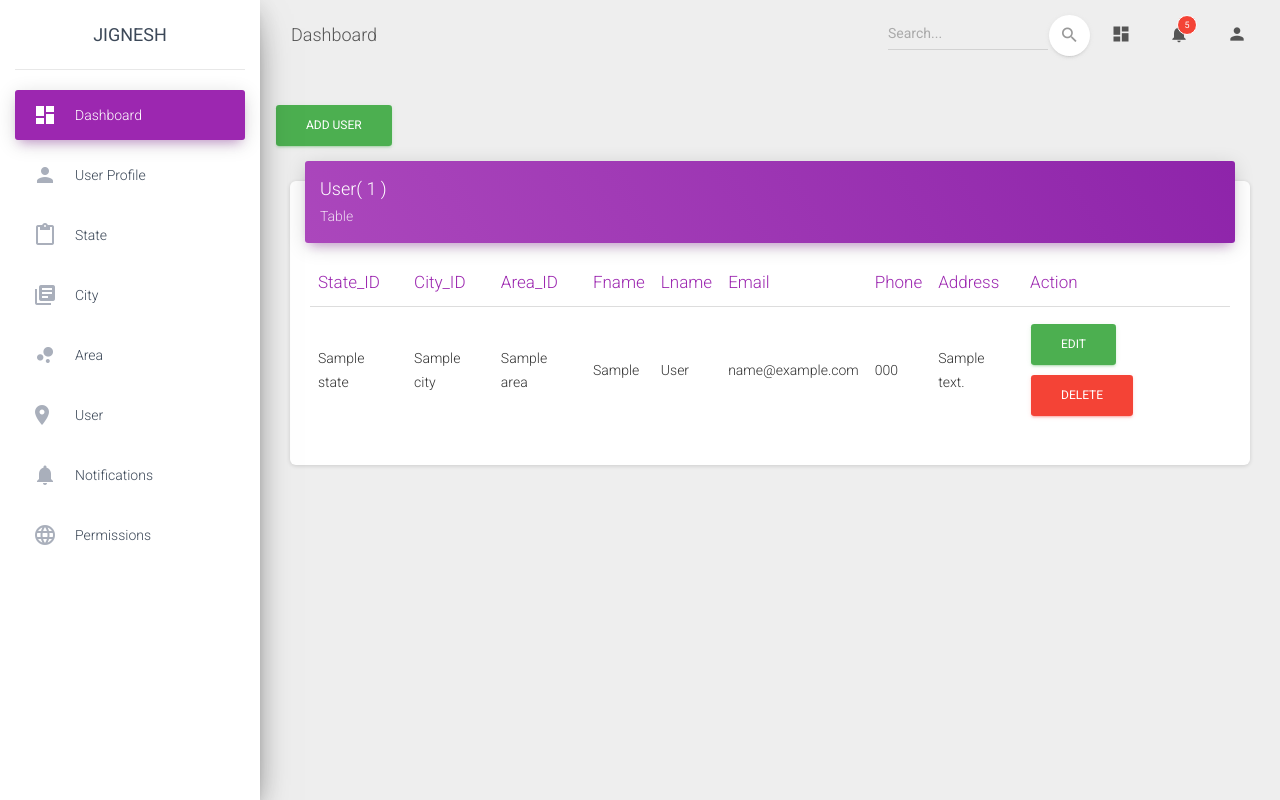
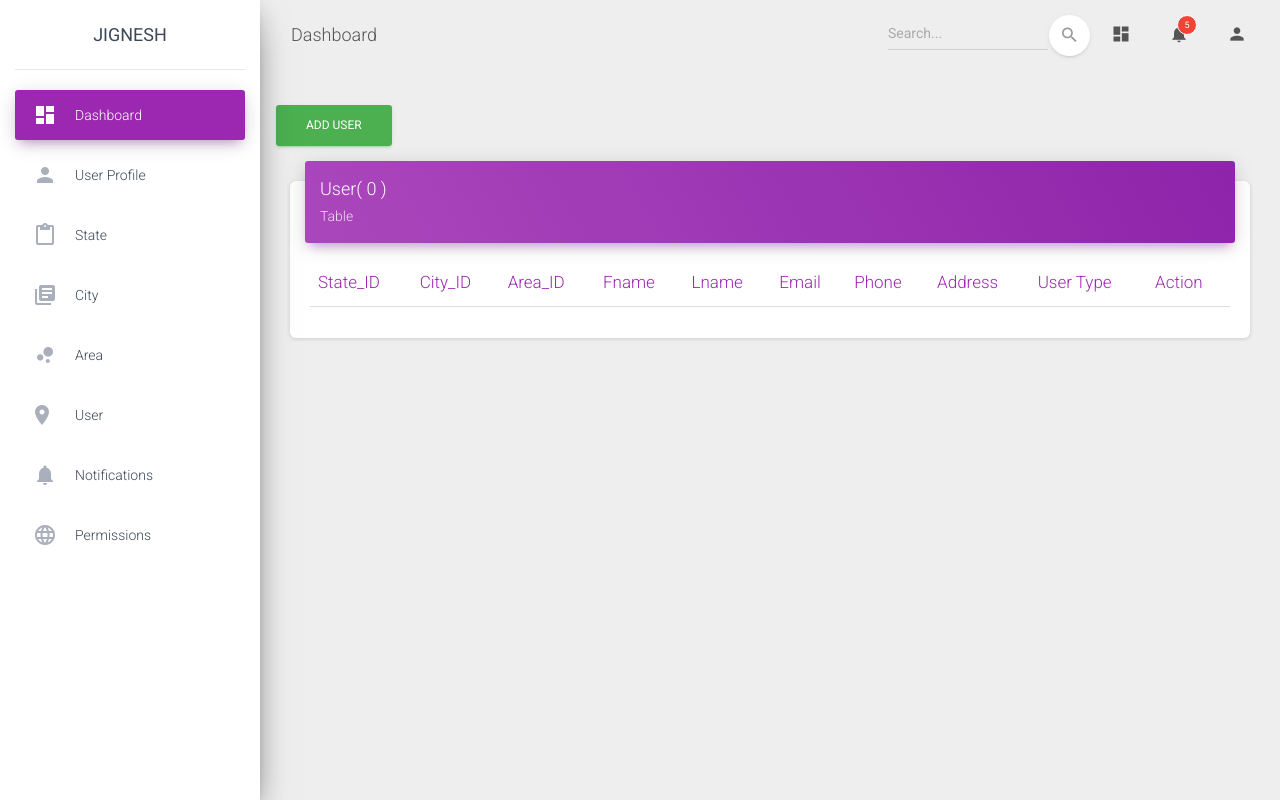
Before and after one commit to jignesh664/demoproject, a Django app: page /user/ in a window 1280 px wide. Run offline with Django 3.2, Linux system fonts and the light colour scheme; tables that the repository leaves empty hold one stand-in row (values such as "Sample post"); lists and menus that the app fills with data are empty; some libraries are stand-ins or nearby versions.

Commit message:
db change and soft delete function add

```diff
--- a/myapp/models.py
+++ b/myapp/models.py
@@ -6,6 +6,8 @@ from django.db import models
 class State(models.Model):
     name=models.CharField(max_length=100)
     desc=models.CharField(max_length=100)
+    is_deleted = models.IntegerField(default=1)
+    is_active = models.IntegerField(default=1)
 
     def __str__(self):
         return self.name+" "+self.desc
@@ -15,6 +17,8 @@ class City(models.Model):
     state_id=models.ForeignKey(State,on_delete=models.CASCADE)
     name=models.CharField(max_length=100)
     desc=models.CharField(max_length=100)
+    is_deleted = models.IntegerField(default=1)
+    is_active = models.IntegerField(default=1)
 
     def __str__(self):
         return self.name+" "+self.desc
@@ -23,11 +27,15 @@ class Area(models.Model):
     city_id=models.ForeignKey(City,on_delete=models.CASCADE)
     name=models.CharField(max_length=100)
     desc=models.CharField(max_length=100)
+    is_deleted = models.IntegerField(default=1)
+    is_active = models.IntegerField(default=1)
+
 
     def __str__(self):
         return self.name+" "+self.desc
 
 class User(models.Model):
+    user_type=models.CharField(max_length=100,default="user")
     fname=models.CharField(max_length=100)
     lname=models.CharField(max_length=100)
     email=models.EmailField()
@@ -36,6 +44,8 @@ class User(models.Model):
     state_id=models.ForeignKey(State,on_delete=models.PROTECT,null=True,blank=True)
     city_id=models.ForeignKey(City,on_delete=models.PROTECT,null=True,blank=True)
     area_id=models.ForeignKey(Area,on_delete=models.PROTECT,null=True,blank=True)
+    is_deleted = models.IntegerField(default=1)
+    is_active = models.IntegerField(default=1)
 
     def __str__(self):
         return self.name+" "+self.desc
--- a/myapp/templates/dashboard.html
+++ b/myapp/templates/dashboard.html
@@ -151,8 +151,7 @@
                   </p>
                 </a>
                 <div class="dropdown-menu dropdown-menu-right" aria-labelledby="navbarDropdownProfile">
-                  <a class="dropdown-item" href="{% url 'user_profile' %}">Profile</a>
-                  <a class="dropdown-item" href="#">Settings</a>
+                  <a class="dropdown-item" href="#">Login</a>
                   <div class="dropdown-divider"></div>
                   <a class="dropdown-item" href="#">Log out</a>
                 </div>
--- a/myapp/templates/user/user.html
+++ b/myapp/templates/user/user.html
@@ -24,8 +24,6 @@ The above copyright notice and this permission notice shall be included in all c
     </title>
     <meta content='width=device-width, initial-scale=1.0, shrink-to-fit=no' name='viewport' />
     <!-- JS Files -->
-    <script src="jquery-3.5.1.min.js"></script>
-    <script src="https://ajax.googleapis.com/ajax/libs/jquery/3.5.1/jquery.min.js"></script>
     <script src="http://ajax.googleapis.com/ajax/libs/jquery/1.7.1/jquery.min.js" type="text/javascript"></script>
     <!--     Fonts and icons     -->
     <link rel="stylesheet" type="text/css"
@@ -99,6 +97,9 @@ The above copyright notice and this permission notice shall be included in all c
                                             Address
                                         </th>
                                         <th>
+                                            User Type
+                                        </th>
+                                        <th>
                                             Action
                                         </th>
 
@@ -131,9 +132,12 @@ The above copyright notice and this permission notice shall be included in all c
                                             <td>
                                                 {{ user.address }}
                                             </td>
+                                            <td>
+                                                {{ user.user_type }}
+                                            </td>
 
                                             <td>
-                                                <a class="btn btn-success" href="{% url 'edit_user' %} {{user.id}}"
+                                                <a class="btn btn-success" href="{% url 'edit_user' %}{{user.id}}"
                                                     role="button">Edit</a>
                                                 <a class="btn btn-danger data-sid" id="dlbtn"
                                                     href="{% url 'delete_user' user.id %}" role="button">Delete</a>
--- a/myapp/views.py
+++ b/myapp/views.py
@@ -22,7 +22,7 @@ def user_profile(request):
 
 
 def state(request):
-    allStates = State.objects.all()
+    allStates = State.objects.filter(is_deleted=1)
     params = {"allStates": allStates}
     return render(request,'state/state.html', params)
 
@@ -46,27 +46,28 @@ def add_state(request):
 
 def edit_state(request,state_id = None):
     if request.method=="POST":
-        s=State.objects.get(id=request.POST['state_id'])
+        s=State.objects.get(id=request.POST['state_id'],is_deleted = 1)
         s.name=request.POST['name']
         s.desc=request.POST['desc']
         s.save()
         msg="Your State Updated Successfully"
         return redirect('/state',{'msg':msg})
     else:
-        s=State.objects.get(id=state_id)
+        s=State.objects.get(id=state_id,is_deleted = 1)
         params = {'state': s}
         return render(request,'state/edit_state.html', params)
 
 def delete_state(request, st_id):
     s=State.objects.get(id=st_id)
-    s.delete()
+    s.is_deleted=0
+    s.save()
     return redirect('/state')
 
 
 
 
 def city(request):
-    allcitys=City.objects.all()
+    allcitys=City.objects.filter(is_deleted=1)
     params={'allcitys': allcitys}
     return render(request,'city/city.html', params)
 
@@ -89,26 +90,26 @@ def add_city(request):
 
 def edit_city(request,city_id=None):
     if request.method=="POST":
-        c=City.objects.get(id=request.POST['city_id'])
+        c=City.objects.get(id=request.POST['city_id'],is_deleted = 1)
         c.name=request.POST['name']
         c.desc=request.POST['desc']
         c.save()
         return redirect('/city')
     else:
-        c=City.objects.get(id=city_id)
+        c=City.objects.get(id=city_id,is_deleted = 1)
         params={'city':c}
         return render(request,'city/edit_city.html',params)
 
 
 def delete_city(request,ct_id):
     c=City.objects.get(id=ct_id)
-    c.delete()
+    c.is_deleted=0
+    c.save()
     return redirect('/city')
 
 
-
 def area(request):
-    allareas=Area.objects.all()
+    allareas=Area.objects.filter(is_deleted=1)
     params={'allareas':allareas}
     return render(request,'area/area.html',params)
 
@@ -128,24 +129,25 @@ def add_area(request):
 
 def edit_area(request,area_id=None):
     if request.method=="POST":
-        a=Area.objects.get(id=request.POST['area_id'])
+        a=Area.objects.get(id=request.POST['area_id'],is_deleted = 1)
         a.name=request.POST['name']
         a.desc=request.POST['desc']
         a.save()
         return redirect('/area')
     else:
-        a=Area.objects.get(id=area_id)
+        a=Area.objects.get(id=area_id,is_deleted = 1)
         params={'area':a}
         return render(request,'area/edit_area.html',params)
 
 def delete_area(request,at_id):
     a=Area.objects.get(id=at_id)
-    a.delete()
+    a.is_deleted=0
+    a.save()
     return redirect('/area')
 
 
 def user(request):
-    allusers=User.objects.all()
+    allusers=User.objects.filter(is_deleted = 1)
     params={'allusers':allusers}
     return render(request,'user/user.html',params)
 
@@ -158,6 +160,7 @@ def add_user(request):
         u.email= request.POST['email']
         u.phone = request.POST['phone']
         u.address = request.POST['address']
+        u.user_type = request.POST['user_type']
         u.state_id = State.objects.get(id = request.POST['state_id'])
         u.city_id = City.objects.get(id = request.POST['city_id'])
         u.area_id = Area.objects.get(id = request.POST['area_id'])
@@ -173,12 +176,13 @@ def add_user(request):
 
 def edit_user(request,user_id=None):
     if request.method=="POST":
-        u=User.objects.get(id=request.POST['user_id'])
+        u=User.objects.get(id=request.POST['user_id'], is_deleted = 1)
         u.fname=request.POST['fname']
         u.lname=request.POST['lname']
         u.email=request.POST['email']
         u.phone=request.POST['phone']
         u.address=request.POST['address']
+        u.user_type = request.POST['user_type']
         u.state_id = State.objects.get(id = request.POST['state_id'])
         u.city_id = City.objects.get(id = request.POST['city_id'])
         u.area_id = Area.objects.get(id = request.POST['area_id'])
@@ -186,7 +190,7 @@ def edit_user(request,user_id=None):
         messages.success(request, "Success: This is the sample success Flash message.")
         return redirect('/user')
     else:
-        u=User.objects.get(id=user_id)
+        u=User.objects.get(id=user_id, is_deleted = 1)
         allStates=State.objects.all()
         allcitys=City.objects.all()
         allareas=Area.objects.all()
@@ -195,8 +199,11 @@ def edit_user(request,user_id=None):
 
 def delete_user(request,ur_id):
     d=User.objects.get(id=ur_id)
-    d.delete()
+    #soft delete
+    d.is_deleted=0
+    d.save()
     return redirect('/user')
+    #d.delete()
 
 @csrf_exempt
 def getcity(request):
```
Also changed, not shown: myapp/templates/user/add_user.html (+12 -1 lines), myapp/templates/user/edit_user.html (+10 -1 lines), mysite/settings.py (+13 -6 lines), myapp/migrations/0007_auto_20210813_1628.py (added), myapp/migrations/0008_user_user_type.py (added), myapp/migrations/0009_auto_20210813_1932.py (added), 1 other file.
